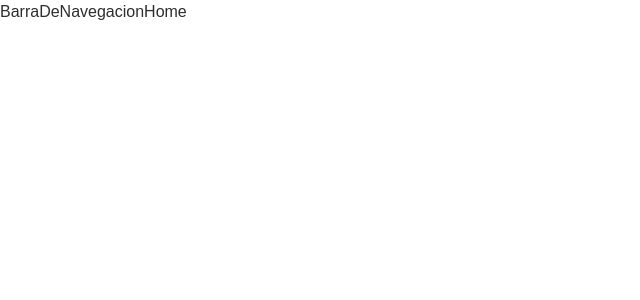
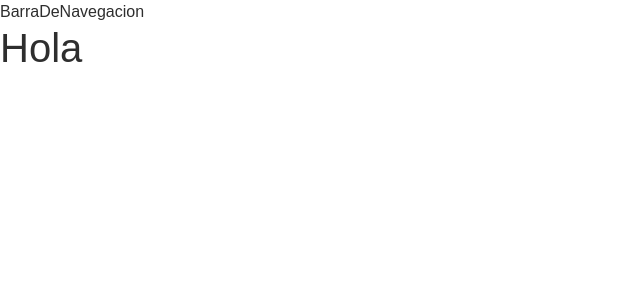
Before and after one commit to evoldevargentina/ecommerce-Frontend-team1-2023, a React (Vite) app: page / in a window 1280 px wide. Shown: the top 300 px of the page, without its empty margins (0-640 px from the left). Built offline with nearby package versions, Linux system fonts and the light colour scheme.

Commit message:
Update package.json

```diff
--- a/package.json
+++ b/package.json
@@ -8,7 +8,7 @@
     "build": "vite build",
     "lint": "eslint . --ext js,jsx --report-unused-disable-directives --max-warnings 0",
     "preview": "vite preview",
-    "start": "npm run build"
+    "start": "npm run dev"
   },
   "dependencies": {
     "react": "^18.2.0",
--- a/src/Pages/Home/Home.jsx
+++ b/src/Pages/Home/Home.jsx
@@ -4,7 +4,7 @@ import './home.css'
 function Home() {
     return (
     <>
-        Home
+        <h1>Hola</h1>
     </>
     )
 }
```
